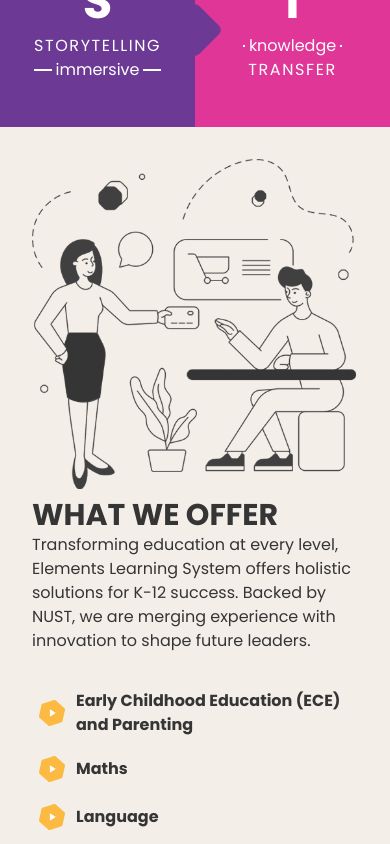
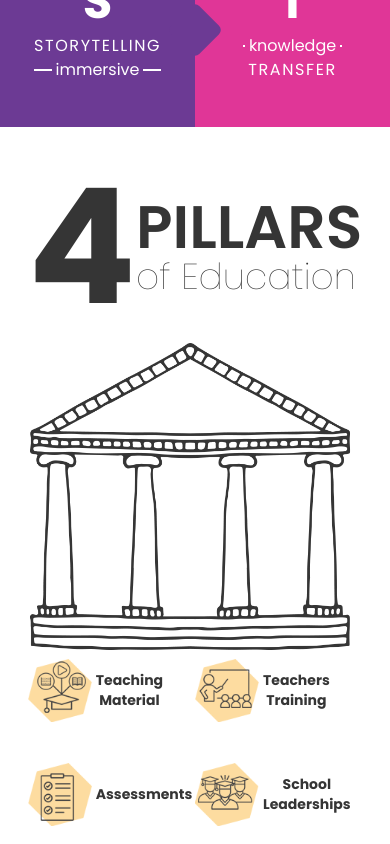
Before and after one commit to TahaShah141/elements-learning, a React (Vite) app: page / in a window 390 px wide. Shown: the part 1320-2164 px from the top of the page. Built offline with nearby package versions, Linux system fonts and the light colour scheme.

Commit message:
make pillars responsive

```diff
--- a/src/Pages/LandingPage/LandingPage.jsx
+++ b/src/Pages/LandingPage/LandingPage.jsx
@@ -13,7 +13,7 @@ import { WhatWeOffer } from "./WhatWeOffer"
 
 export const LandingPage = () => {
   return (
-    <div className="flex flex-col w-screen overflow-hidden">
+    <div className="flex flex-col w-screen overflow-hidden items-center">
 
       {/* <p>{window.innerHeight}</p>
       <p>{window.innerWidth}</p> */}
@@ -31,9 +31,9 @@ export const LandingPage = () => {
       </section>
 
 
-      {/* <section className="flex container p-20 gap-16 flex-col justify-center">
+      <section className="flex p-4 xs:p-10 sm:p-20 gap-12 md:gap-16 flex-col justify-center">
         <Pillars />
-      </section> */}
+      </section>
 
       <section className="bg-[#F3EEE8] p-8 sm:p-12 lg:p-20 lg:px-32 xl:px-40 w-full" >
         <WhatWeOffer />
--- a/src/Pages/LandingPage/Pillars.jsx
+++ b/src/Pages/LandingPage/Pillars.jsx
@@ -5,48 +5,47 @@ import { SlidingDiv } from '../../components/SlidingDiv'
 export const Pillars = () => {
   return (
     <>
-    <div className="flex gap-16 justify-center items-center">
+    <div className="flex gap-4 sm:gap-8 md:gap-16 w-full flex-col  sm:flex-row justify-center sm:items-end">
       <StaggeredPillarHeader />
-      <div className="flex flex-col items-start gap-4">
-        <SlidingDiv direction="right" px={50}>
-          <img src="/landingpage/pillars.png" className="h-[500px]" />
+      <div className="flex flex-col items-start gap-2 md:gap-4">
+        <SlidingDiv className='relative flex-1' direction="right" px={50}>
+          <img src="/landingpage/pillars.png" className="w-full sm:w-[400px] lg:w-[550px]" />
         </SlidingDiv>
-        <SlidingDiv direction="bottom" px={70} delay={0.3}>
-          <div className="flex justify-center gap-20 flex-1">
-            <div className="flex flex-col gap-1 font-bold items-center size-16">
-              <img src="/landingpage/teachingmaterial.png" className="scale-125" alt="" />
+        <SlidingDiv direction="bottom" px={70} delay={0.3}  className="grid grid-cols-2 min-[400px]:flex w-full text-xs xs:text-sm lg:text-base justify-between lg:justify-center place-items-center xs:place-items-start gap-y-10 lg:gap-20 flex-1">
+          <div className="flex  flex-col xs:flex-row min-[400px]:flex-col gap-1 font-bold items-center size-16">
+            <img src="/landingpage/teachingmaterial.png" className="lg:scale-125" alt="" />
             <div className="flex flex-col items-center">
               <p>Teaching</p>
               <p>Material</p>
             </div>
           </div>
-            <div className="flex flex-col gap-1 font-bold items-center size-16">
-              <img src="/landingpage/teacherstraining.png" className="scale-125" alt="" />
+          <div className="flex flex-col xs:flex-row min-[400px]:flex-col gap-1 font-bold items-center size-16">
+            <img src="/landingpage/teacherstraining.png" className="lg:scale-125" alt="" />
             <div className="flex flex-col items-center">
               <p>Teachers</p>
               <p>Training</p>
             </div>
           </div>
-            <div className="flex flex-col gap-1 font-bold items-center size-16">
-              <img src="/landingpage/assessments.png" className="scale-125" alt="" />
+          <div className="flex flex-col xs:flex-row min-[400px]:flex-col gap-1 font-bold items-center size-16">
+            <img src="/landingpage/assessments.png" className="lg:scale-125" alt="" />
             <div className="flex flex-col items-center">
               <p>Assessments</p>
             </div>
           </div>
-            <div className="flex flex-col gap-1 font-bold items-center size-16">
-              <img src="/landingpage/schoolleaderships.png" className="scale-125" alt="" />
+          <div className="flex flex-col xs:flex-row min-[400px]:flex-col gap-1 font-bold items-center size-16">
+            <img src="/landingpage/schoolleaderships.png" className="lg:scale-125" alt="" />
             <div className="flex flex-col items-center">
               <p>School</p>
               <p>Leaderships</p>
             </div>
           </div>
-          </div>
         </SlidingDiv>
       </div>
+
     </div>
     <SlidingDiv direction="bottom" px={50}>
-    <div className="px-20">
-      <p className="text-lg">
+    <div className="xl:px-20">
+      <p className="sm:text-lg">
         Quality education rides on the sturdy foundation of four crucial components: well-crafted teaching materials to engage and enlighten, continuous teacher training to inspire and empower, rigorous assessments to measure progress and potential, and dynamic school leadership to steer towards excellence. These wheels form the backbone of a holistic educational journey.
       </p>
     </div>
--- a/src/Pages/LandingPage/StaggeredPillarHeader.jsx
+++ b/src/Pages/LandingPage/StaggeredPillarHeader.jsx
@@ -38,17 +38,19 @@ export const StaggeredPillarHeader = () => {
         initial="hidden"
         animate={inView ? "visible" : "hidden"}
         variants={containerVariants}
-        className="flex flex-col items-end"
+        className="flex sm:flex-col sm:items-end "
       >
-        <motion.h2 className="text-huge font-bold" variants={itemVariants}>
+        <motion.h2 className="text-8xl xs:text-[10rem] md:text-[12rem] line-height-1 lg:text-huge font-bold" variants={itemVariants}>
           4
         </motion.h2>
-        <motion.h3 className="text-8xl font-semibold uppercase" variants={itemVariants}>
-          Pillars
-        </motion.h3>
-        <motion.h5 className="text-7xl font-thin" variants={itemVariants}>
-          of Education
-        </motion.h5>
+        <div className='flex flex-col justify-center sm:items-end'>
+          <motion.h3 className="text-5xl xs:text-6xl lg:text-8xl font-semibold uppercase" variants={itemVariants}>
+            Pillars
+          </motion.h3>
+          <motion.h5 className="text-3xl xs:text-4xl md:text-5xl lg:text-7xl font-thin" variants={itemVariants}>
+            of Education
+          </motion.h5>
+        </div>
       </motion.div>
   );
 };
--- a/src/index.css
+++ b/src/index.css
@@ -4,6 +4,10 @@
 
 .text-huge {
   font-size: 16rem;
+  line-height: 1;
+}
+
+.line-height-1 {
   line-height: 1;
 }
 
```
Lines whose indentation alone changed are shown as unchanged.
